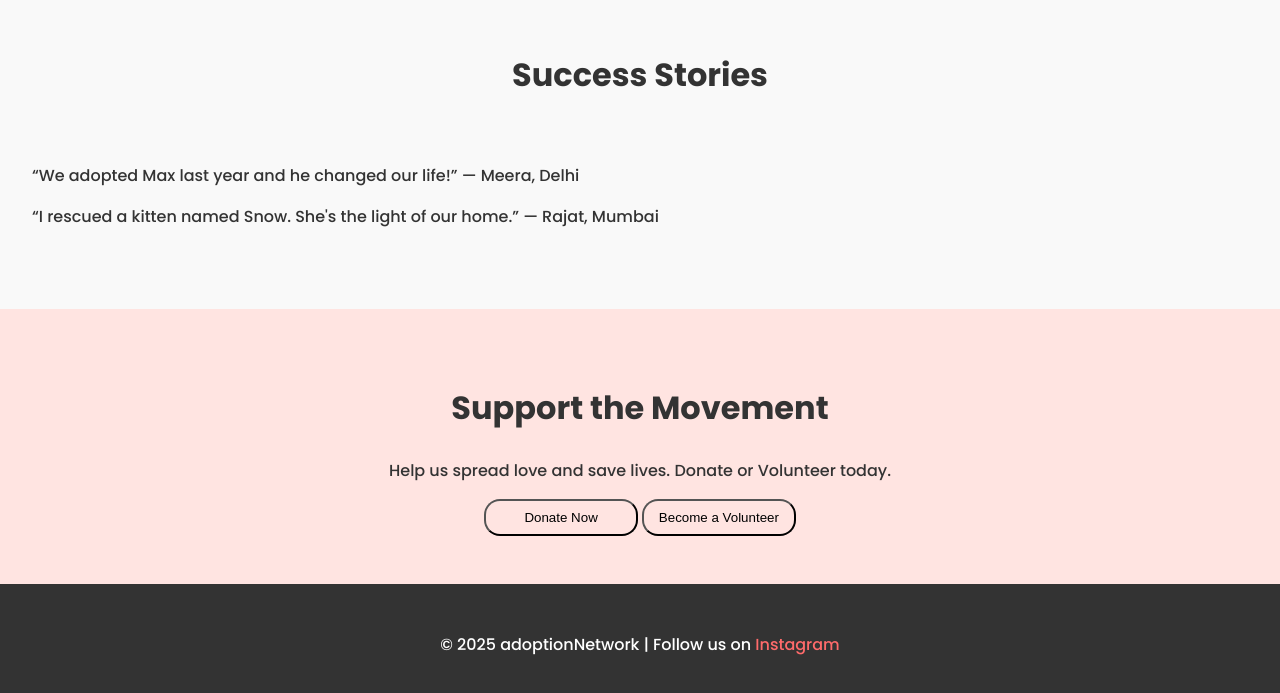
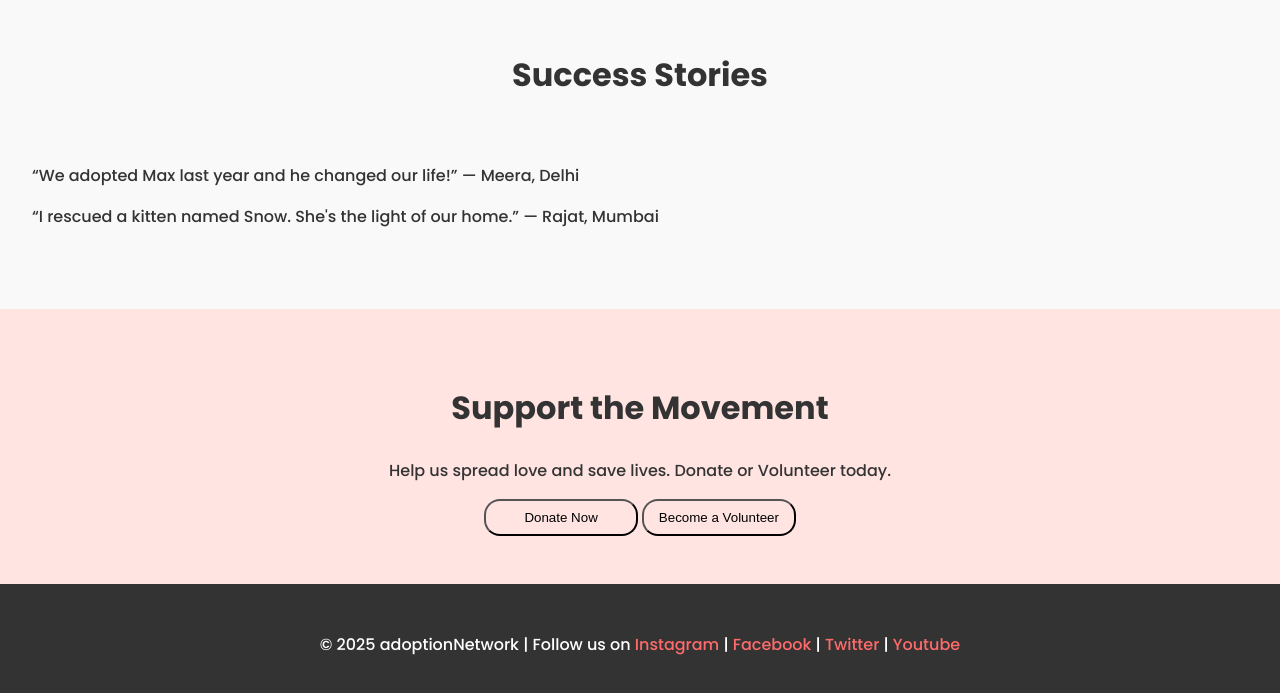
Before and after one commit to ak-sudo/petAdoption, a plain HTML site: page index.html in a window 1280 px wide. Shown: the part 2581-3274 px from the top of the page. Drawn offline with Linux system fonts and the light colour scheme.

Commit message:
Updated footer in index.html

```diff
--- a/index.html
+++ b/index.html
@@ -295,7 +295,7 @@
   </section>
 
   <footer class="footer">
-    <p>© 2025 adoptionNetwork | Follow us on <a href="https://www.instagram.com/adoptionnetwork/">Instagram</a></p>
+    <p>© 2025 adoptionNetwork | Follow us on <a href="https://www.instagram.com/adoptionnetwork/">Instagram</a> | <a href="https://www.instagram.com/adoptionnetwork/">Facebook</a> | <a href="https://x.com/AkshatKala13">Twitter</a> | <a href="https://www.youtube.com/channel/UC50dto1F-t3RWvlrKovji2g">Youtube</a></p>
   </footer>
   <script>
     window.addEventListener("load", function() {
```
